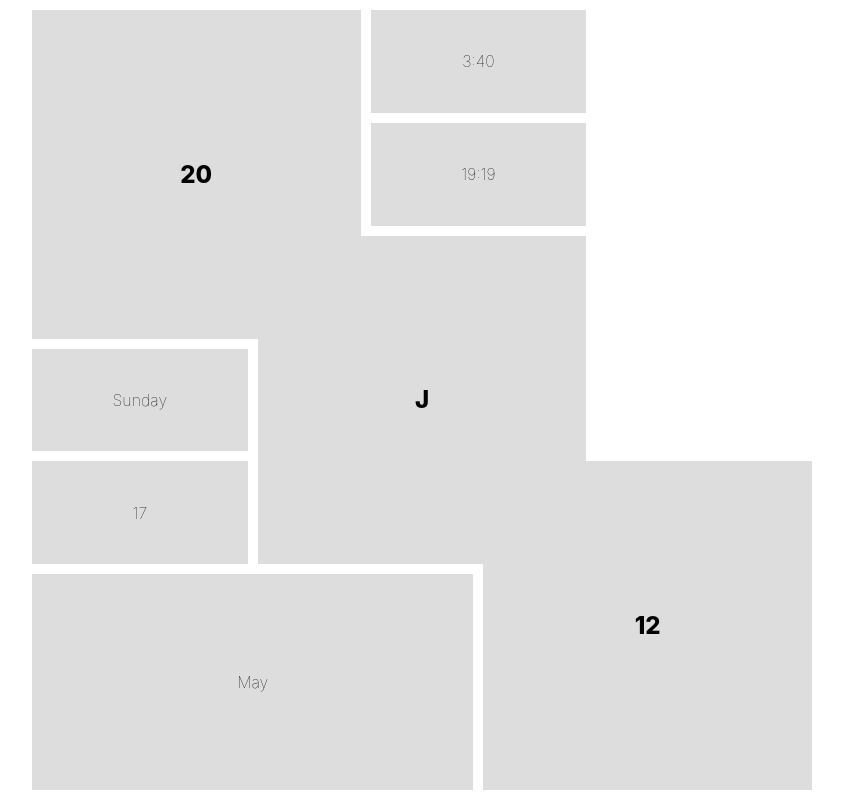
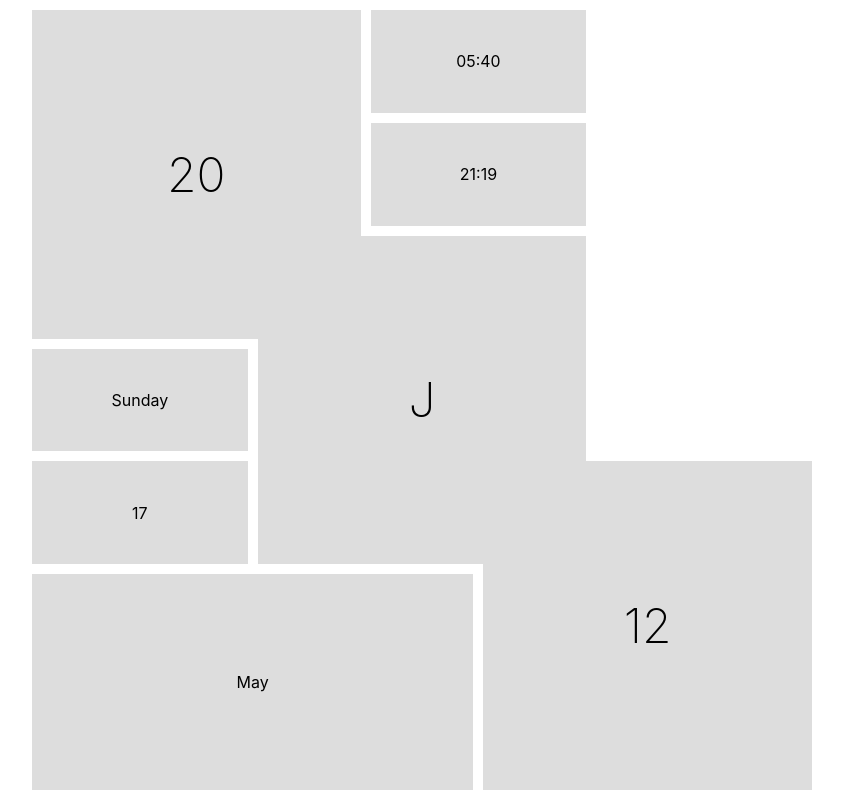
Before and after one commit to g12n/daily, a plain HTML site: page index.html in a window 1280 px wide. Shown: the whole page, without its empty margins (218-1061 px from the left). Drawn offline with Linux system fonts and the light colour scheme.

Commit message:
Update gh-pages to output generated at fa5bd37

```diff
--- a/index.html
+++ b/index.html
@@ -14,10 +14,8 @@
       <span class="month">May</span>
       <span class="day">17</span>
       <span class="dow">Sunday</span>
-      <span class="sunrise">3:40</span>
-      <span class="sunset">19:19</span>
-
-
+      <span class="sunrise">05:40</span>
+      <span class="sunset">21:19</span>
     </div>
 
 
--- a/styles.css
+++ b/styles.css
@@ -1 +1 @@
-::-webkit-input-placeholder{color:grey}::-moz-placeholder{color:grey}:-ms-input-placeholder{color:grey}::-ms-input-placeholder{color:grey}::placeholder{color:grey}.image{background-image:url(image@1x.png)}@media (-webkit-min-device-pixel-ratio:2),(min-resolution:2dppx){.image{background-image:url(image@2x.png)}}body{margin:0;font-family:-apple-system,BlinkMacSystemFont,Segoe UI,Roboto,Helvetica,Arial,sans-serif,Apple Color Emoji,Segoe UI Emoji,Segoe UI Symbol;font-size:mas(14px,calc(1rem + .8vmin))}.arvelie{display:grid;grid-gap:10px;padding:10px;margin:auto;justify-content:center;text-align:center;width:100vmin;height:100vmin;grid-template-rows:repeat(7,1fr);grid-template-columns:repeat(7,1fr);box-sizing:border-box;background:#fff}.arvelie span{background:#ddd;display:flex;align-items:center;justify-content:center;grid-column:span 3;grid-row:span 3;font-weight:800}.arvelie .y{grid-area:1/1/4/4;font-size:1.5em}.arvelie .m{grid-area:3/3/6/6;font-size:1.5em}.arvelie .d{grid-area:5/5/8/8;font-size:1.5em}.a{transition:1s}.arvelie .day{grid-area:5/1/6/3;font-weight:100}.arvelie .dow{grid-area:4/1/5/3;font-weight:100}.arvelie .month{grid-area:6/1/8/5;font-weight:100}.arvelie .sunset{grid-area:2/4/3/6;font-weight:100}.arvelie .sunrise{grid-area:1/4/2/6;font-size:.99em;font-weight:100}
+::-webkit-input-placeholder{color:grey}::-moz-placeholder{color:grey}:-ms-input-placeholder{color:grey}::-ms-input-placeholder{color:grey}::placeholder{color:grey}.image{background-image:url(image@1x.png)}@media (-webkit-min-device-pixel-ratio:2),(min-resolution:2dppx){.image{background-image:url(image@2x.png)}}body{margin:0;font-family:-apple-system,BlinkMacSystemFont,Segoe UI,Roboto,Helvetica,Arial,sans-serif,Apple Color Emoji,Segoe UI Emoji,Segoe UI Symbol;font-size:mas(14px,calc(1rem + .8vmin))}.arvelie{display:grid;grid-gap:10px;padding:10px;margin:auto;justify-content:center;text-align:center;width:100vmin;height:100vmin;grid-template-rows:repeat(7,1fr);grid-template-columns:repeat(7,1fr);box-sizing:border-box;background:#fff}.arvelie span{background:#ddd;display:flex;align-items:center;justify-content:center;grid-column:span 3;grid-row:span 3;font-weight:400}.arvelie .y{grid-area:1/1/4/4}.arvelie .m,.arvelie .y{font-size:3em;font-weight:200}.arvelie .m{grid-area:3/3/6/6}.arvelie .d{grid-area:5/5/8/8;font-size:3em;font-weight:200}.a{transition:1s}.arvelie .day{grid-area:5/1/6/3}.arvelie .dow{grid-area:4/1/5/3}.arvelie .month{grid-area:6/1/8/5}.arvelie .sunset{grid-area:2/4/3/6}.arvelie .sunrise{grid-area:1/4/2/6;font-size:.99em}
```
